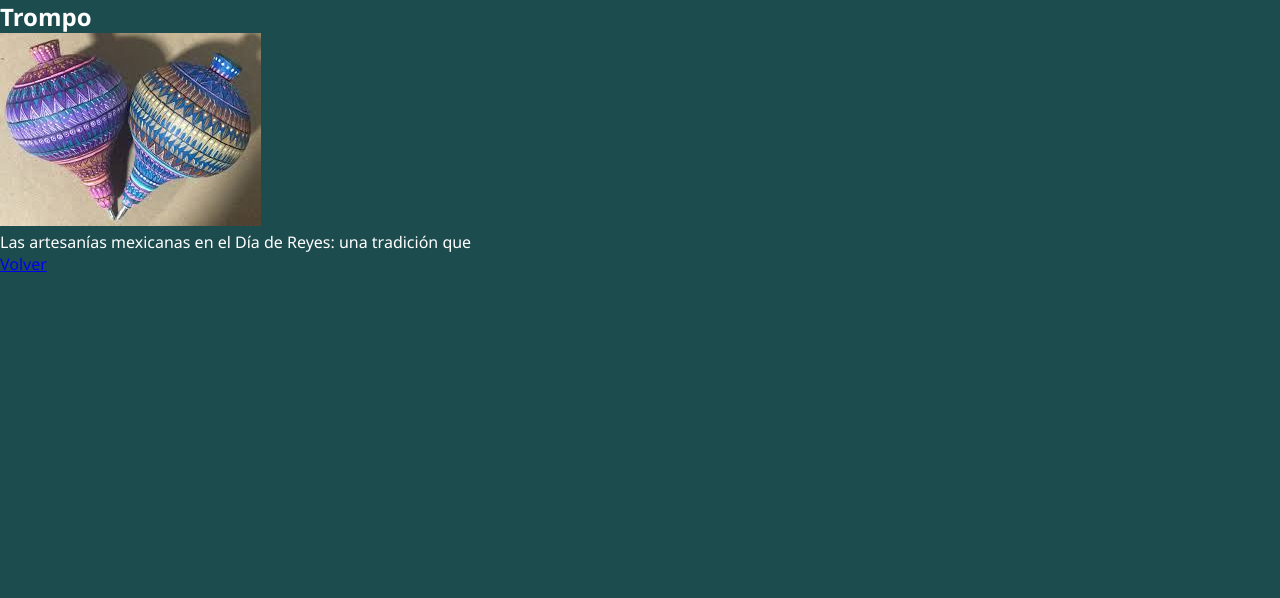
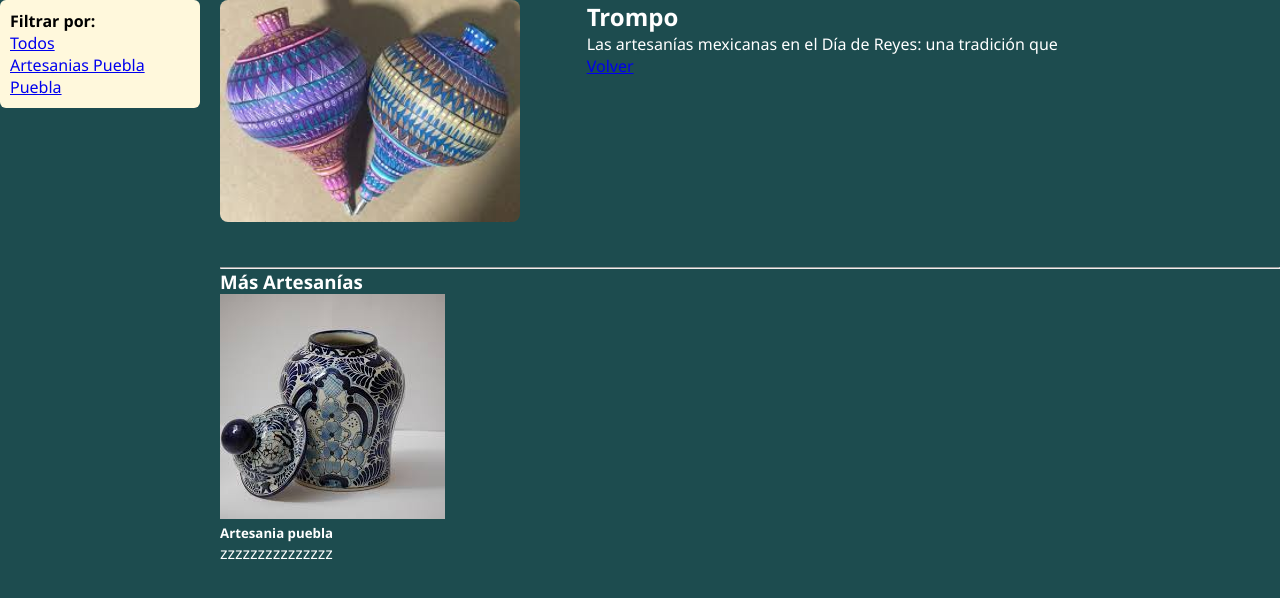
Before and after one commit to Bikembe/proyecto-equipo, a Django app: page /productos/2/ in a window 1280 px wide. Shown: the part 92-690 px from the top of the page. Run offline with Django 4.2, Linux system fonts and the light colour scheme; data comes from the database, SQL or seed files in the repository; both versions use the stored data as it was after the commit.

Commit message:
Actualización de cambios

```diff
--- a/artesanias/productos/templates/productos/detalle.html
+++ b/artesanias/productos/templates/productos/detalle.html
@@ -1,7 +1,59 @@
 {% extends "core/base.html" %}
+{% load static %}
 {% block content %}
-<h2>{{ producto.nombre }}</h2>
-<img src="{{ producto.imagen.url }}" class="img-fluid mb-3">
-<p>{{ producto.descripcion }}</p>
-<a href="/productos/" class="btn btn-secondary">Volver</a>
+
+<div style="display: flex; gap: 20px; align-items: flex-start;">
+  <aside style="width: 200px; background: #fff8dc; padding: 10px; border-radius: 6px;">
+    <h4 style="color: rgb(0, 0, 0);">Filtrar por:</h4>
+    <ul style="list-style: none; padding-left: 0;">
+      <li>
+        <a href="{% url 'lista_productos' %}" class="{% if not filtro_seleccionado %}bold{% else %}normal{% endif %}">
+  Todos
+</a>
+      </li>
+      {% for filtro in filtros %}
+        <li>
+          <a href="?filtro={{ filtro.slug }}" class="{% if filtro.slug == filtro_seleccionado %}bold{% else %}normal{% endif %}">
+  {{ filtro.nombre }}
+</a>
+        </li>
+      {% endfor %}
+    </ul>
+  </aside>
+
+  <div style="flex: 1;">
+    <div style="display: flex; gap: 20px; align-items: flex-start; margin-bottom: 40px;">
+      <div style="flex: 1;">
+        <img src="{{ producto.imagen.url }}" alt="{{ producto.nombre }}" style="width: 100%; max-width: 300px; border-radius: 8px;">
+      </div>
+      <div style="flex: 2;">
+        <h2>{{ producto.nombre }}</h2>
+        <p>{{ producto.descripcion }}</p>
+        <a href="{% url 'lista_productos' %}" class="btn btn-secondary mt-3">Volver</a>
+      </div>
+    </div>
+
+    <hr>
+
+    <h3 class="mb-3">Más Artesanías</h3>
+    <div class="row">
+      {% for mas in mas_productos %}
+        {% if mas.id != producto.id %}
+          <div class="col-md-3 mb-4">
+            <div class="card h-100">
+              <a href="{% url 'detalle_producto' mas.pk %}">
+                <img src="{{ mas.imagen.url }}" class="card-img-top" alt="{{ mas.nombre }}">
+              </a>
+              <div class="card-body">
+                <h5 class="card-title">{{ mas.nombre }}</h5>
+                <p class="card-text">{{ mas.descripcion|truncatechars:60 }}</p>
+              </div>
+            </div>
+          </div>
+        {% endif %}
+      {% endfor %}
+    </div>
+  </div>
+</div>
+
 {% endblock %}
--- a/artesanias/productos/templates/productos/lista.html
+++ b/artesanias/productos/templates/productos/lista.html
@@ -4,7 +4,6 @@
 {% block content %}
 <h2 style="color: rgb(0, 0, 0);">Todos los productos</h2>
 <div style="display: flex; gap: 20px;">
-  <!-- Filtro lado izquierdo -->
   <aside style="width: 200px; background: #fff8dc; padding: 10px; border-radius: 6px;">
     <h4 style="color: rgb(0, 0, 0);">Filtrar por:</h4>
     <ul style="list-style: none; padding-left: 0;">
@@ -23,7 +22,6 @@
     </ul>
   </aside>
 
-  <!-- Productos lado derecho -->
   <div style="flex-grow: 1; display: grid; grid-template-columns: repeat(auto-fill, minmax(150px, 1fr)); gap: 15px;">
     {% for producto in productos %}
       <div class="producto-card">
--- a/artesanias/productos/views.py
+++ b/artesanias/productos/views.py
@@ -3,20 +3,29 @@ from .models import Producto, Filtro
 
 def detalle_producto(request, pk):
     producto = get_object_or_404(Producto, pk=pk)
-    return render(request, 'productos/detalle.html', {'producto': producto})
+    filtros = Filtro.objects.all()
+    filtro_slug = request.GET.get('filtro')
+
+    mas_productos = Producto.objects.exclude(pk=pk)[:4]
+
+    return render(request, 'productos/detalle.html', {
+        'producto': producto,
+        'filtros': filtros,
+        'filtro_seleccionado': filtro_slug,
+        'mas_productos': mas_productos,
+    })
 
 def lista_productos(request):
     filtro_slug = request.GET.get('filtro')
     filtros = Filtro.objects.all()
     productos = Producto.objects.all()
-    print('Filtro recibido:', filtro_slug)  # Para debug
 
     if filtro_slug:
         try:
             filtro_obj = Filtro.objects.get(slug=filtro_slug)
             productos = productos.filter(filtro=filtro_obj)
         except Filtro.DoesNotExist:
-            productos = Producto.objects.none()  # No hay filtro, no mostrar nada o todos
+            productos = Producto.objects.none()
 
     return render(request, 'productos/lista.html', {
         'productos': productos,
```
Also changed, not shown: artesanias/core/templates/core/home.html (+16 -10 lines), artesanias/core/static/images/banner.png (added), artesanias/db.sqlite3, artesanias/media/productos/trompo.jpg (added).
